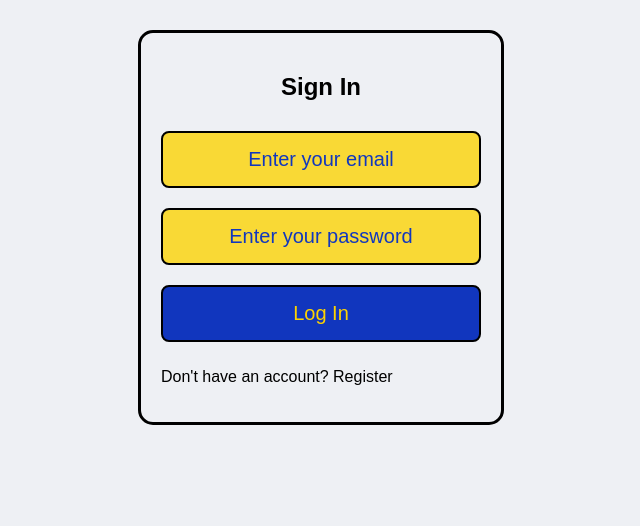
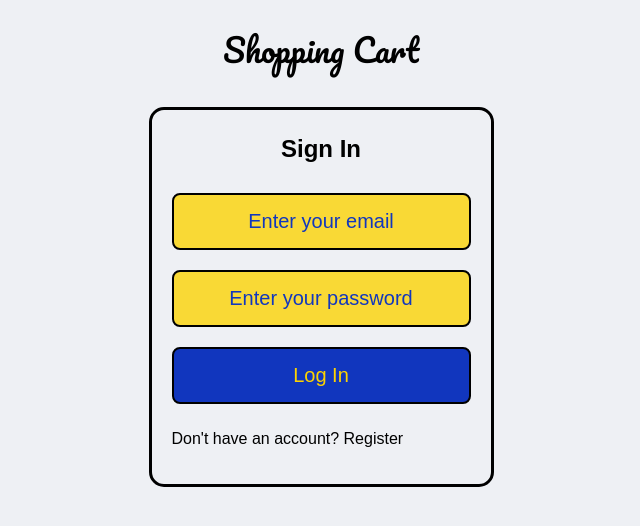
Before and after one commit to anand-patel-91/Add-to-Cart, a React (Create React App) app: page /login in a window 1280 px wide. Shown: the top 526 px of the page, without its empty margins (319-959 px from the left). Built offline with nearby package versions, Linux system fonts and the light colour scheme; no server answers.

Commit message:
changed a bit of css

```diff
--- a/src/components/Login.js
+++ b/src/components/Login.js
@@ -26,12 +26,16 @@ const Login = () => {
     };
 
     return (
+        <>
+            <h1>Shopping Cart</h1>
             <div className="container">
                 <h2>Sign In</h2>
                 <input
                     type="email"
                     placeholder="Enter your email"
-                onChange={(e) => setEmail(e.target.value.trimStart().trimEnd())}
+                    onChange={(e) =>
+                        setEmail(e.target.value.trimStart().trimEnd())
+                    }
                     value={email}
                 />
                 <input
@@ -51,6 +55,7 @@ const Login = () => {
                     Don't have an account? <Link to="/register">Register</Link>
                 </p>
             </div>
+        </>
     );
 };
 
--- a/src/components/Register.js
+++ b/src/components/Register.js
@@ -32,6 +32,8 @@ const Register = () => {
     };
 
     return (
+        <>
+            <h1>Shopping Cart</h1>
             <div className="container">
                 <h2>Sign Up</h2>
                 <input
@@ -54,7 +56,9 @@ const Register = () => {
                     type="password"
                     placeholder="Confirm password"
                     required
-                onChange={(e) => setConfirmPassword(e.target.value.trimStart())}
+                    onChange={(e) =>
+                        setConfirmPassword(e.target.value.trimStart())
+                    }
                     value={confirmPassword}
                 />
                 <button disabled={loading} onClick={handleSubmit}>
@@ -66,6 +70,7 @@ const Register = () => {
                     Already have an account? <Link to="/login">Login</Link>
                 </p>
             </div>
+        </>
     );
 };
 
--- a/src/home.css
+++ b/src/home.css
@@ -1,15 +1,26 @@
+@import url('https://fonts.googleapis.com/css2?family=Pacifico&display=swap');
+
 html,
 body {
+    height: 1vh;
     margin: 0;
     padding: 0;
     font-family: 'Rubik', sans-serif;
     background-color: #EEF0F4;
     box-sizing: border-box;
     user-select: none;
+    display: flex;
+    justify-content: center;
 }
 
-h1,
+h1 {
+    text-align: center;
+    font-family: 'Pacifico', cursive;
+    font-weight: lighter;
+}
+
 h2 {
+    margin-top: 5px;
     text-align: center;
 }
 
```
Lines whose indentation alone changed are shown as unchanged.
